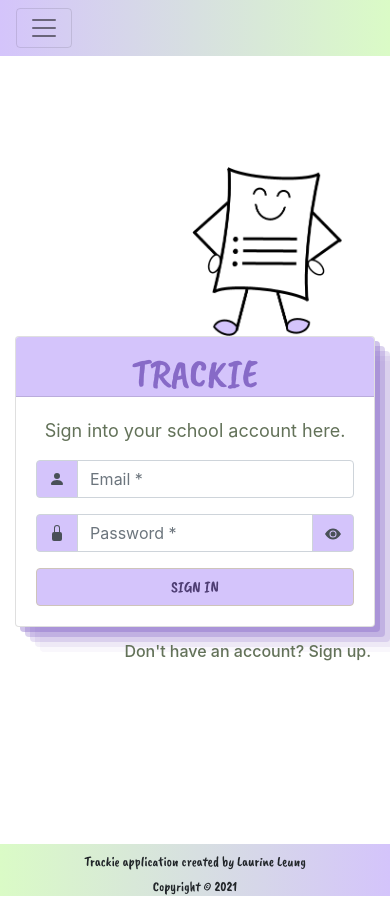
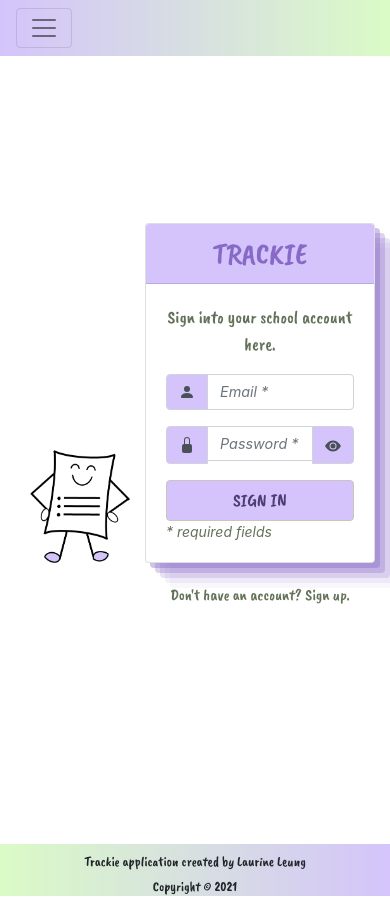
Before and after one commit to Perlerinette/trackie-client, a React (Create React App) app: page /school/login in a window 390 px wide. Built offline with nearby package versions, Linux system fonts and the light colour scheme.

Commit message:
both accounts login/signup responsive

```diff
--- a/src/auth/Auth.css
+++ b/src/auth/Auth.css
@@ -121,7 +121,7 @@ a {
     rgba(135, 106, 199, 0.1) -20px 20px, rgba(135, 106, 199, 0.05) -25px 25px;
 }
 
-.submitBtn-school {
+.submit-login-signup-school {
   background-color: #d4c4fb !important;
   color: #4e3d73 !important;
   border: 1px solid #cec4ba !important;
@@ -130,7 +130,7 @@ a {
   text-transform: uppercase;
 }
 
-.submitBtn-school:hover {
+.submit-login-signup-school:hover {
   background-color: #876ac7 !important;
   color: #d4c4fb !important;
 }
@@ -172,22 +172,34 @@ a {
   width: fit-content;
 }
 
+.col-spacing-login-school {
+  /* padding-right: 0px !important;
+  padding-left: 0px !important; */
+  display: flex;
+  justify-content: center;
+}
+
 /** END LOGIN SCHOOL **/
 /**** XL ****/
 @media (min-width: 1200px) {
   .first-row-login,
+  .first-row-login-school,
   .first-row-signup {
     min-width: 1140px;
     height: auto;
   }
 
   .card-jobseeker-login,
-  .card-jobseeker-signup {
+  .card-school-login,
+  .card-jobseeker-signup,
+  .card-school-signup {
     width: 450px;
   }
 
   .img-login-green,
-  .img-signup-green {
+  .img-signup-green,
+  .img-login-purple,
+  .img-signup-purple {
     width: 190px;
   }
 
@@ -195,7 +207,8 @@ a {
     font-size: 25px;
   }
 
-  .link-title {
+  .link-title,
+  .link-title-school {
     font-size: 55px;
   }
 
@@ -207,7 +220,8 @@ a {
     font-size: 1.2rem !important;
   }
 
-  .submit-login-signup {
+  .submit-login-signup,
+  .submit-login-signup-school {
     font-size: 22px !important;
   }
 
@@ -222,18 +236,24 @@ a {
 /**** LG ****/
 @media (min-width: 992px) and (max-width: 1200px) {
   .first-row-login,
+  .first-row-login-school,
   .first-row-signup {
     min-width: 960px;
     height: auto;
   }
 
-  .card-jobseeker-login {
+  .card-jobseeker-login,
+  .card-school-login,
+  .card-jobseeker-signup,
+  .card-school-signup {
     width: 400px;
     margin-right: 0 !important;
   }
 
   .img-login-green,
-  .img-signup-green {
+  .img-signup-green,
+  .img-login-purple,
+  .img-signup-purple {
     width: 180px;
   }
 
@@ -241,7 +261,8 @@ a {
     font-size: 24px;
   }
 
-  .link-title {
+  .link-title,
+  .link-title-school {
     font-size: 50px;
   }
 
@@ -253,7 +274,8 @@ a {
     font-size: 1.1rem !important;
   }
 
-  .submit-login-signup {
+  .submit-login-signup,
+  .submit-login-signup-school {
     font-size: 22px !important;
   }
 
@@ -268,17 +290,23 @@ a {
 /**** MD ****/
 @media (min-width: 768px) and (max-width: 992px) {
   .first-row-login,
+  .first-row-login-school,
   .first-row-signup {
     min-width: 720px;
     height: auto;
   }
 
-  .card-jobseeker-login {
+  .card-jobseeker-login,
+  .card-school-login,
+  .card-jobseeker-signup,
+  .card-school-signup {
     width: 420px;
   }
 
   .img-login-green,
-  .img-signup-green {
+  .img-signup-green,
+  .img-login-purple,
+  .img-signup-purple {
     width: 180px;
   }
 
@@ -286,7 +314,8 @@ a {
     font-size: 24px;
   }
 
-  .link-title {
+  .link-title,
+  .link-title-school {
     font-size: 50px;
   }
 
@@ -298,7 +327,8 @@ a {
     font-size: 1.1rem !important;
   }
 
-  .submit-login-signup {
+  .submit-login-signup,
+  .submit-login-signup-school {
     font-size: 22px !important;
   }
 
@@ -313,20 +343,26 @@ a {
 /**** SM ****/
 @media (min-width: 576px) and (max-width: 768px) {
   .first-row-login,
+  .first-row-login-school,
   .first-row-signup {
     min-width: 540px;
     height: auto;
   }
 
-  .card-jobseeker-login {
+  .card-jobseeker-login,
+  .card-school-login,
+  .card-jobseeker-signup,
+  .card-school-signup {
     width: 300px;
   }
 
-  .img-login-green {
+  .img-login-green,
+  .img-login-purple {
     width: 140px;
   }
 
-  .img-signup-green {
+  .img-signup-green,
+  .img-signup-purple {
     width: 140px;
   }
 
@@ -334,7 +370,8 @@ a {
     font-size: 18px;
   }
 
-  .link-title {
+  .link-title,
+  .link-title-school {
     font-size: 30px;
     display: flex;
     align-content: center !important;
@@ -353,7 +390,8 @@ a {
     font-size: 0.9rem !important;
   }
 
-  .submit-login-signup {
+  .submit-login-signup,
+  .submit-login-signup-school {
     font-size: 18px !important;
   }
 
@@ -368,6 +406,7 @@ a {
 /**** XS ****/
 @media (max-width: 576px) {
   .first-row-login,
+  .first-row-login-school,
   .first-row-signup {
     max-width: auto;
     height: auto;
@@ -378,15 +417,19 @@ a {
   }
 
   .card-jobseeker-login,
-  .card-jobseeker-signup {
+  .card-school-login,
+  .card-jobseeker-signup,
+  .card-school-signup {
     width: 280px;
   }
 
-  .img-login-green {
+  .img-login-green,
+  .img-login-purple {
     width: 100px;
   }
 
-  .img-signup-green {
+  .img-signup-green,
+  .img-signup-purple {
     width: 100px;
   }
 
@@ -394,7 +437,8 @@ a {
     font-size: 18px;
   }
 
-  .link-title {
+  .link-title,
+  .link-title-school {
     font-size: 30px;
     display: flex;
     align-content: center !important;
@@ -413,7 +457,8 @@ a {
     font-size: 0.9rem !important;
   }
 
-  .submit-login-signup {
+  .submit-login-signup,
+  .submit-login-signup-school {
     font-size: 18px !important;
   }
 
--- a/src/auth/LoginSchool.tsx
+++ b/src/auth/LoginSchool.tsx
@@ -92,11 +92,11 @@ render() {
         <NavHome menu={false}/>
         <Container className="login-container  ">
             <div className="vertical-center">
-            <Row >
-                <Col md="4" className="pr-5 mt-auto col-spacing" style={{textAlign: "right"}}>
-                    <img  style={{width: "150px"}} src={login_purple} alt="" />
+            <Row className="first-row-login-school">
+                <Col  xs="4" sm="4" md="4" lg="4" className="pr-0 mt-auto " style={{textAlign: "right"}}>
+                    <img  className="img-login-purple" src={login_purple} alt="" />
                 </Col>
-                <Col md="8" className="col-spacing">
+                <Col xs="8" sm="8" md="8" lg="8" className="col-spacing-login-school ">
                     <Card className="card-school-login">
                         <CardHeader className="login-title-school ">
                             {/* <Link to="/" className="text-decoration-none">
@@ -105,37 +105,40 @@ render() {
                             <h1 ><a className="link-title-school font" href="/">TRACKIE</a></h1>
                         </CardHeader>
                         <CardBody>
-                            <CardTitle className="login-subtitle">
+                            <CardTitle className="login-subtitle font">
                                 <p >Sign into your school account here.</p>
                             </CardTitle>
 
-                            <div className="login-form " >
+                            <div>
                                 <Form onSubmit={this.handleSubmit}>
                                     <FormGroup>
                                         <InputGroup>
                                             <InputGroupAddon addonType="prepend">
-                                                <InputGroupText className="icon-fieldSchool"><BsPersonFill /></InputGroupText>
+                                                <InputGroupText className="icon-fieldSchool"><BsPersonFill className="icons-login-signup"/></InputGroupText>
                                             </InputGroupAddon>
-                                            <Input onChange={this.setEmail} type="email" name="email" placeholder="Email *" value={this.state.email} required />
+                                            <Input className="form-inputs" onChange={this.setEmail} type="email" name="email" placeholder="Email *" value={this.state.email} required />
                                         </InputGroup>
                                     </FormGroup>
                                     <FormGroup>
                                         <InputGroup>
                                             <InputGroupAddon  addonType="prepend">
-                                                <InputGroupText className="icon-fieldSchool"><BsLockFill /></InputGroupText>
+                                                <InputGroupText className="icon-fieldSchool"><BsLockFill className="icons-login-signup"/></InputGroupText>
                                             </InputGroupAddon>
-                                            <Input onChange={this.setPassword} type={this.state.typePwd} minLength={6} name="password" placeholder="Password *" value={this.state.password} required />
+                                            <Input className="form-inputs" onChange={this.setPassword} type={this.state.typePwd} minLength={6} name="password" placeholder="Password *" value={this.state.password} required />
                                             <InputGroupAddon addonType="append" >
                                                     <InputGroupText className="icon-fieldSchool">
                                                         <span style={{cursor:'pointer'}} onClick={this.showPwd}>
-                                                        {this.state.isPwdVisible ? <BsEyeSlashFill /> : <BsEyeFill />}</span>
+                                                        {this.state.isPwdVisible ? <BsEyeSlashFill className="icons-login-signup"/> : <BsEyeFill className="icons-login-signup"/>}</span>
                                                     </InputGroupText>
                                             </InputGroupAddon>
                                         </InputGroup>
                                     </FormGroup>
 
                                     <div className="align-middle text-center">
-                                    <Button  className="submitBtn-school font" type="submit" block>Sign in</Button>
+                                    <Button  className="submit-login-signup-school font" type="submit" block>Sign in</Button>
+                                    </div>
+                                    <div>
+                                        <p style={{marginBottom: "0px", fontSize: "14px", color: "#637259", fontStyle:"italic"}}>* required fields</p>
                                     </div>
                                 </Form>
                             </div>
@@ -143,10 +146,12 @@ render() {
                     </Card>
                 </Col>
                 </Row>
-                <Row>
-                    <Col md="4"></Col>
-                    <Col md="8" className="col-spacing login-toggle-row " >
-                        <Link to="/school/signup" ><h6 className="switch-form">Don't have an account? Sign up.</h6></Link>
+                <Row className="mt-2">
+                    <Col xs="4" sm="4" md="4" lg="4"></Col>
+                    <Col xs="8" sm="8" md="8" lg="8" className="col-spacing-login-school login-toggle-row " >
+                        <Link to="/school/signup" >
+                            <h6 className="switch-form font">Don't have an account? Sign up.</h6>
+                        </Link>
                     </Col>
                 </Row>
             </div>
--- a/src/auth/SignupSchool.tsx
+++ b/src/auth/SignupSchool.tsx
@@ -102,54 +102,59 @@ render() {
         <br/>
         <Container className="login-container  ">
             <div className="vertical-center">
-            <Row >
-                    <Col md="8" className="col-spacing">
+            <Row className="first-row-signup">
+                    <Col xs="8" sm="8" md="8" lg="8" className="col-spacing pr-0 " style={{marginRight: "auto"}}>
                     <Card className="card-school-signup">
                         <CardHeader className="login-title-school ">
                             <h1><a className="link-title-school font" href="/">TRACKIE</a></h1>
                         </CardHeader>
                         <CardBody>
-                        <CardTitle className="login-subtitle">
+                        <CardTitle className="login-subtitle font">
                             <p >Sign up to follow alumni</p>
                         </CardTitle>
 
-                        <div className="login-form " >
+                        <div >
                         <Form onSubmit={this.handleSubmit}>
                             <FormGroup>
-                                <Input onChange={this.setSchoolname} type="text" name="email" placeholder="School name *" value={this.state.schoolname} required />
+                                <Input className="form-inputs" onChange={this.setSchoolname} type="text" name="email" placeholder="School name *" value={this.state.schoolname} required />
                         </FormGroup>
                         <FormGroup>
-                                <Input onChange={this.setEmail} type="email" name="email" placeholder="Email *" value={this.state.email} required />
+                                <Input className="form-inputs" onChange={this.setEmail} type="email" name="email" placeholder="Email *" value={this.state.email} required />
                         </FormGroup>
                         <FormGroup>
                             <InputGroup>
-                                <Input onChange={this.setPassword} type={this.state.typePwd} minLength={6} name="password" placeholder="Password *" value={this.state.password} required />
+                                <Input className="form-inputs" onChange={this.setPassword} type={this.state.typePwd} minLength={6} name="password" placeholder="Password *" value={this.state.password} required />
                                 <InputGroupAddon addonType="append" >
                                         <InputGroupText className="icon-fieldSchool">
                                             <span style={{cursor:'pointer'}} onClick={this.showPwd}>
-                                            {this.state.isPwdVisible ? <BsEyeSlashFill /> : <BsEyeFill />}</span>
+                                            {this.state.isPwdVisible ? <BsEyeSlashFill className="icons-login-signup"/> : <BsEyeFill className="icons-login-signup"/>}</span>
                                         </InputGroupText>
                                 </InputGroupAddon>
                             </InputGroup>
                         </FormGroup>
 
                         <div className="align-middle text-center">
-                            <Button  className="submitBtn-school font" type="submit" block>Create your account</Button>
+                            <Button  className="submit-login-signup-school font" type="submit" block>Create your account</Button>
+                        </div>
+                        <div>
+                            <p style={{marginBottom: "0px", fontSize: "14px", color: "#637259", fontStyle:"italic"}}>* required fields</p>
                         </div>
                         </Form>
                         </div>
                         </CardBody>
                     </Card>
                     </Col>
-                    <Col md="4" className="col-spacing mt-auto">
-                        <img  style={{width: "150px"}} src={signup_purple} alt="" />
+                    <Col xs="4" sm="4" md="4" lg="4"  className="pl-0 mt-auto">
+                        <img className="img-signup-purple" src={signup_purple} alt="" />
                     </Col>
                 </Row>
-                <Row>
-                    <Col md="8" className="col-spacing login-toggle-row " >
-                        <Link to="/school/login" ><h6 className="switch-form">Already registered? Sign in.</h6></Link>
+                <Row className="mt-2">
+                    <Col xs="8" sm="8" md="8" lg="8" className=" signup-toggle-row " >
+                        <Link to="/school/login" >
+                            <h6 className="switch-form font">Already registered? Sign in.</h6>
+                        </Link>
                     </Col>
-                    <Col md="4"></Col>
+                    <Col xs="4" sm="4" md="4" lg="4"></Col>
                 </Row>
             </div>
         </Container>
--- a/src/components/Footer.tsx
+++ b/src/components/Footer.tsx
@@ -25,8 +25,8 @@ class Footer extends React.Component<FooterProps, FooterState> {
         return (
             <div className="footer-wrapper font">
             {/* &copy; {startDate}  {nowDate} - Laurine Leung */}
-            <h4 >Trackie application created by Laurine Leung</h4>
-            <h4>Copyright &copy; 2021 </h4>
+            <h4 className="footer-text" >Trackie application created by Laurine Leung</h4>
+            <h4 className="footer-text" >Copyright &copy; 2021 </h4>
             </div>
         );
     }
```
Also changed, not shown: src/auth/Login.tsx (+6 -2 lines), src/auth/Signup.tsx (+6 -2 lines), src/components/Footer.css (+5 -5 lines), src/components/Home.css (+8 -8 lines).
